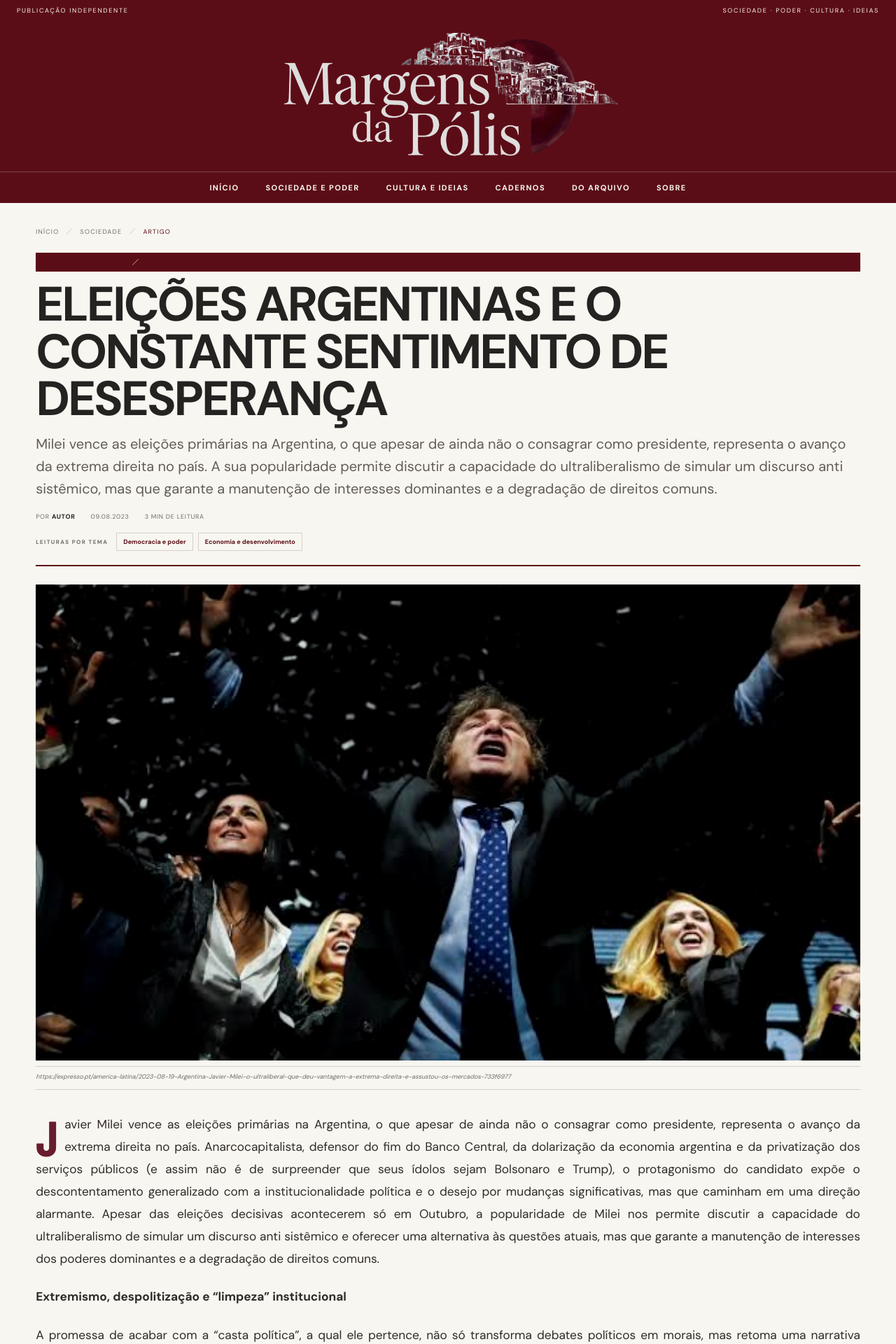
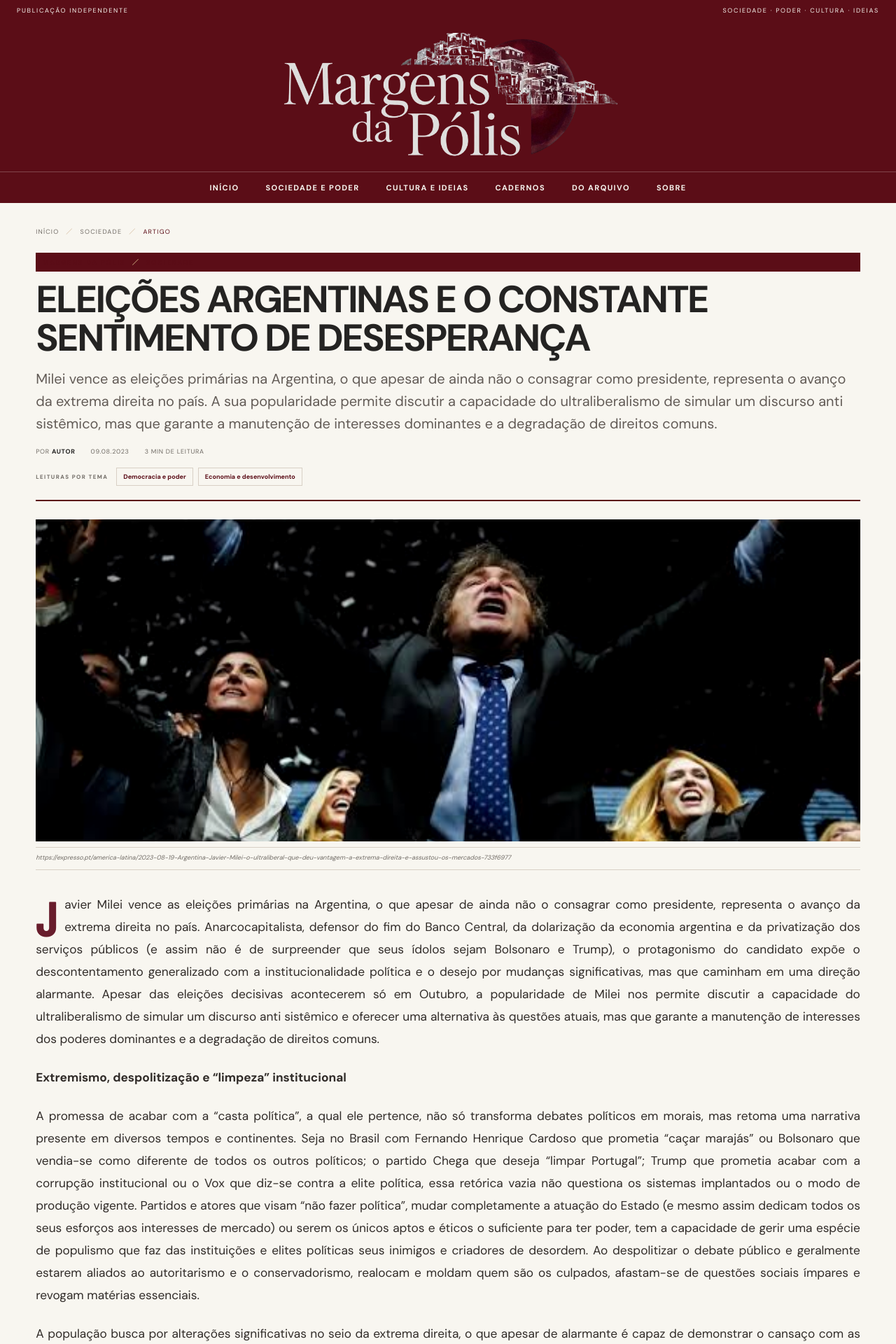
Before and after one commit to gmonteiropolli-design/Margens-da-Polis, a Jekyll site: the page built from _posts/2026-11-09-eleicoes-argentinas-e-o-constante-sentimento-de-desesperanca.md, in a window 1280 px wide. Shown: the top 1920 px of the page at 70% size. Built offline with Jekyll 4.4.1, drawn with Linux system fonts in a browser that asks for light colours; some web fonts are replaced.

Commit message:
Reduzir escala dos títulos e imagens dos artigos

```diff
--- a/assets/css/style.css
+++ b/assets/css/style.css
@@ -1633,3 +1633,17 @@ body.home .lead-copy .text-link{margin-top:8px !important}
   }
   .article-body p,.article-body li,.article-body blockquote{text-align:justify !important}
 }
+
+
+/* Artigos: hierarquia mais contida e imagem menos alta */
+.article-header h1{
+  font-size:clamp(36px,4.2vw,58px) !important;
+  line-height:1.02 !important;
+}
+.article-cover img{
+  max-height:460px !important;
+}
+@media(max-width:700px){
+  .article-header h1{font-size:clamp(32px,7.5vw,42px) !important}
+  .article-cover img{max-height:300px !important}
+}
```
